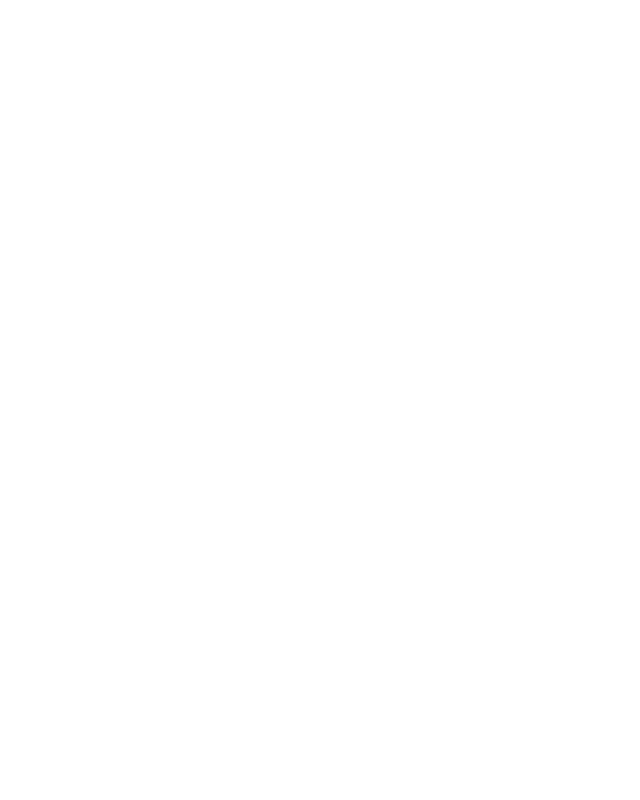
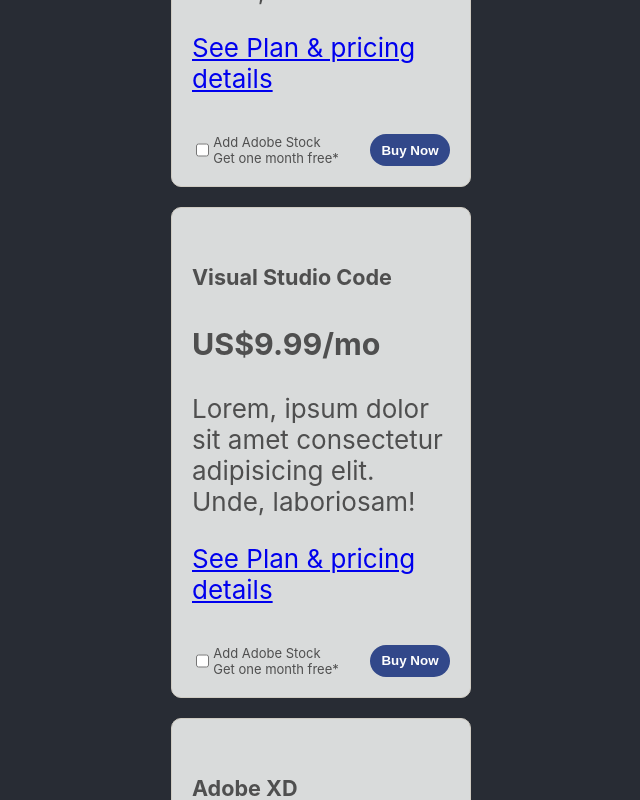
Before and after one commit to Mizzan/react-core-concepts, a React (Create React App) app: page / in a window 1280 px wide. Shown: the part 1420-2220 px from the top of the page, without its empty margins (319-959 px from the left). Before the commit the page ends 1097 px from the top, so only its background shows below. Built offline with nearby package versions, Linux system fonts and the light colour scheme.

Commit message:
Creating dynamic Card with Props and css styles

```diff
--- a/src/App.js
+++ b/src/App.js
@@ -10,7 +10,62 @@
         <Player name="Leo Messi" club="FC Barcelona" />
         <Player name="Suarez" club="Athletico Madrid" />
         <Player name="Neymar" club="Paris Saint Germain" />
+        <ProductCard headingTitle="Photoshop" price="30.99" />
+        <ProductCard headingTitle="Visual Studio Code" price="9.99" />
+        <ProductCard headingTitle="Adobe XD" price="14.99" />
       </header>
+    </div>
+  );
+}
+
+function ProductCard(props) {
+  const cardStyle = {
+    marginTop: "20px",
+    boxSizing: "border-box",
+    textAlign: "left",
+    padding: "20px",
+    color: "#4f4f4f",
+    width: "300px",
+    border: "1px solid #cfcbc2",
+    backgroundColor: "#d9dbdb",
+    borderRadius: "10px",
+  };
+
+  const bottomCard = {
+    display: "flex",
+    justifyContent: "space-between",
+    marginTop: "40px",
+  };
+
+  const buttonStyle = {
+    width: "80px",
+    backgroundColor: "#32488a",
+    color: "white",
+    fontWeight: "bold",
+    border: "none",
+    borderRadius: "40px",
+  };
+
+  return (
+    <div style={cardStyle} className="productCard">
+      <h5>{props.headingTitle}</h5>
+      <h3>US${props.price}/mo</h3>
+      <p>
+        Lorem, ipsum dolor sit amet consectetur adipisicing elit. Unde,
+        laboriosam!
+      </p>
+      <a href="#">See Plan & pricing details</a>
+      <div style={bottomCard} className="bottom">
+        <input type="checkbox" name="check" id="check" />
+        <label
+          style={{ fontSize: "13px", position: "relative", right: "15px" }}
+          htmlFor="check"
+        >
+          Add Adobe Stock <br />
+          Get one month free*
+        </label>
+        <button style={buttonStyle}>Buy Now</button>
+      </div>
     </div>
   );
 }
```
